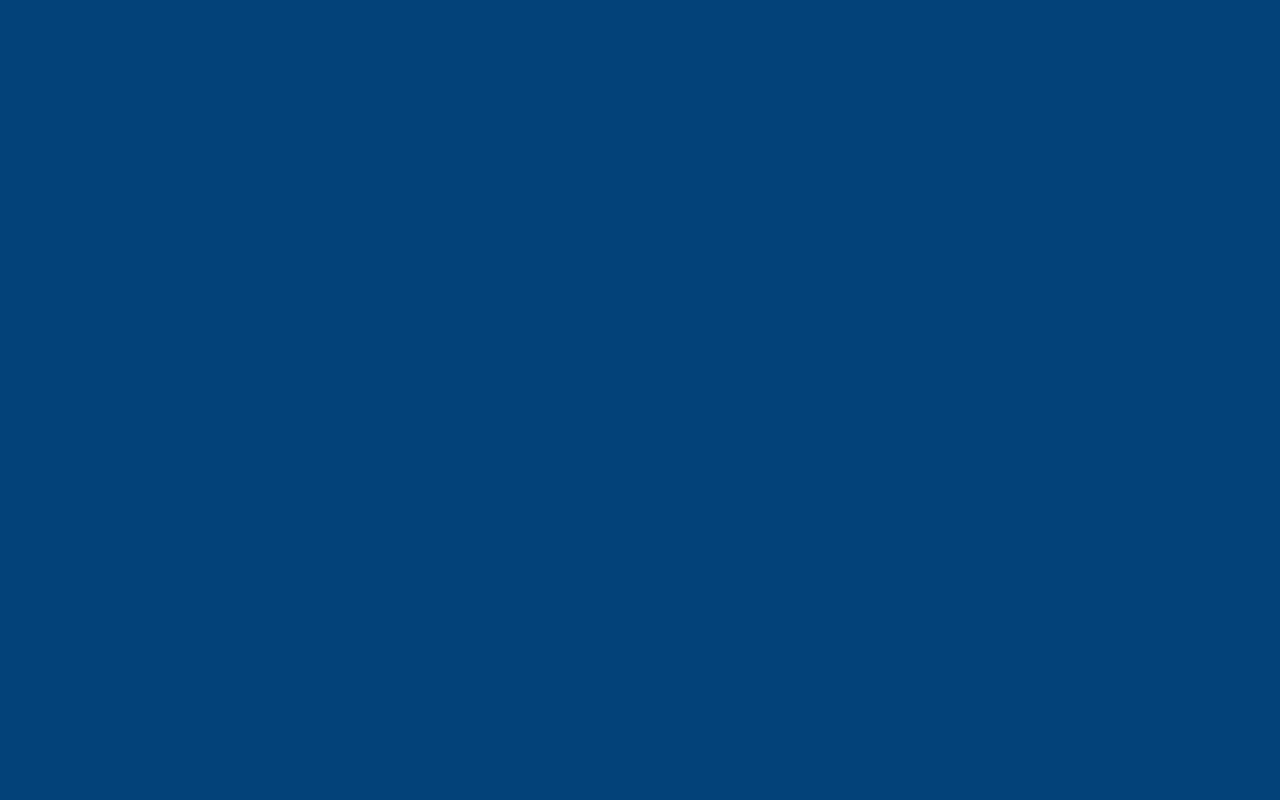
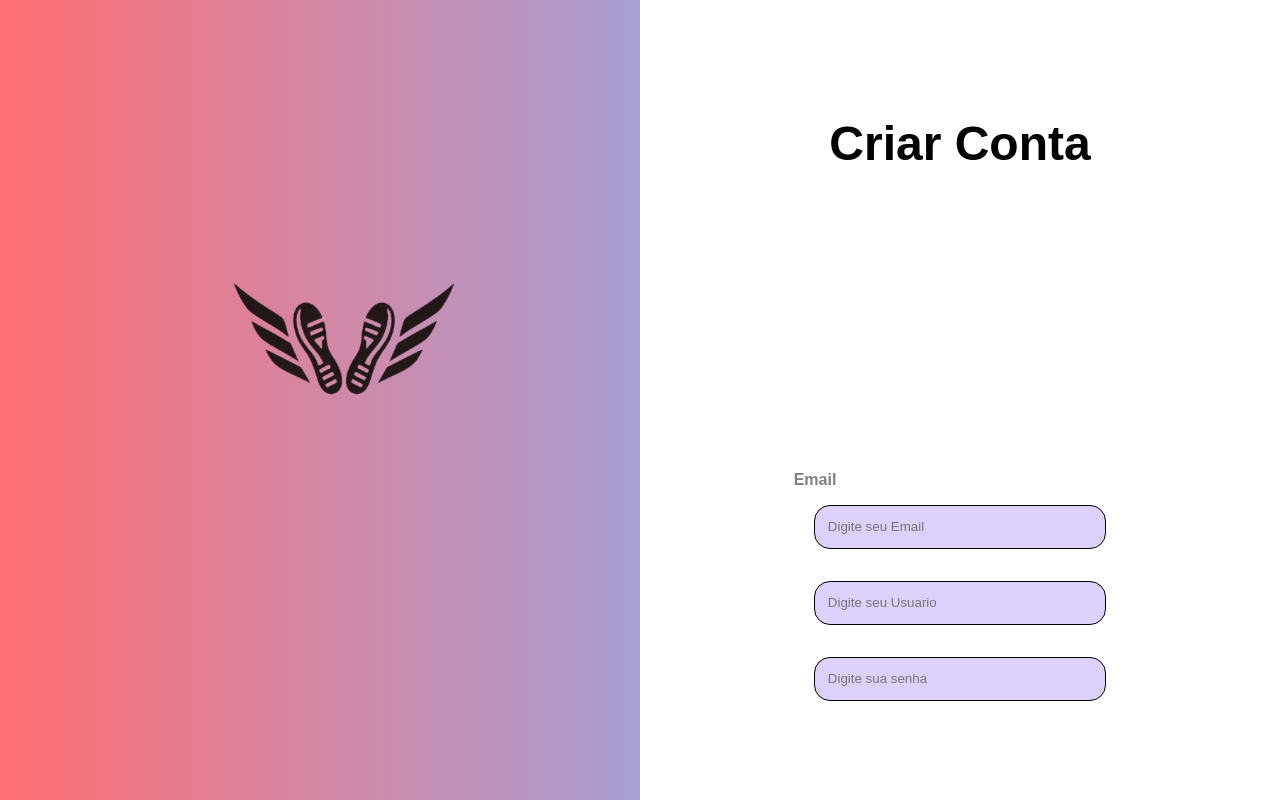
Before and after one commit to kauevexanibr-png/UI-UX, a plain HTML site: page index.html in a window 1280 px wide. Drawn offline with Linux system fonts and the light colour scheme.

Commit message:
V.1.0.0
CSS expandido
Html maior

```diff
--- a/index.html
+++ b/index.html
@@ -1,12 +1,20 @@
 <!DOCTYPE html>
-<html lang="pt-br">
-<head>
-    <meta charset="UTF-8">
-    <meta name="viewport" content="width=device-width, initial-scale=1.0">
-    <link rel="stylesheet" href="style.css">
-    <title>Att.Ui-UX</title>
-</head>
-<body>
-
-</body>
-</html>
+ <html lang="pt-br">
+  <head> <meta charset="UTF-8">
+     <meta name="viewport" content="width=device-width, initial-scale=1.0">
+     <link rel="stylesheet" href="style.css">
+    <title>Att.Ui-UX</title> </head>
+            <body> <div class="menu_login">
+               <img src="image copy.png" height="25%" style="margin-left: 30%; margin-top: 36%;">
+             </div>
+             <div class="menu2">
+               <h1>Criar Conta</h1>
+               <label for="inputemail">Email</label>
+               <label for="inputusuario"></label>
+               <label for="inputsenha"></label>
+                <input class="inputemail" type="email" placeholder="Digite seu Email">
+                  <input class="inputusuario" type="text" placeholder="Digite seu Usuario">
+                  <input class="inputsenha" type="password" placeholder="Digite sua senha">
+            </div>
+       </body>
+   </html>
--- a/style.css
+++ b/style.css
@@ -1,3 +1,55 @@
 body{
-    background-color: rgb(3, 66, 121);
+    margin: 0%;
+    padding: 0%;
+    height: 100vh;
+    width: 100%;
+    display: flex;
 }
+
+.menu_login{
+    background-image: linear-gradient(90deg, #ff6f73 0%, #a89fd4 100%);
+    height: 100%;
+    width: 50%;
+}
+
+.menu2{
+    display: flex;
+    align-items: center;
+    justify-content: center;
+    background-color: rgb(255, 255, 255);
+    height: 100%;
+    width: 50%;
+    display: flex;
+    flex-direction: column;
+}
+
+.menu2 input{
+    padding-left: 2%;
+    border:solid black 1px;
+    height: 5%;
+    margin: 2.5%;
+    width: 43%;
+    background-color: #ded0fd;
+    color: black;
+    border-radius: 16px;
+
+}
+
+.menu2 h1{
+    margin-bottom: 300px;
+    font-weight: bold;
+    font-family: sans-serif;
+    font-size: 6vh;
+}
+
+.menu2 label{
+    font-weight: bold;
+    color: gray;
+    margin-right: 290px;
+    font-family: sans-serif;
+}
+
+.inputsenha{
+    margin-top: 500px;
+}
+}
```
Also changed, not shown: image copy.png (added).
